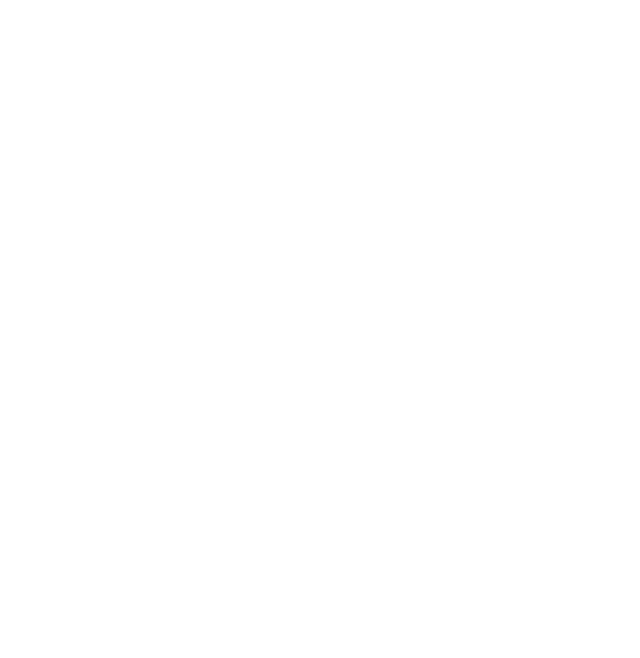
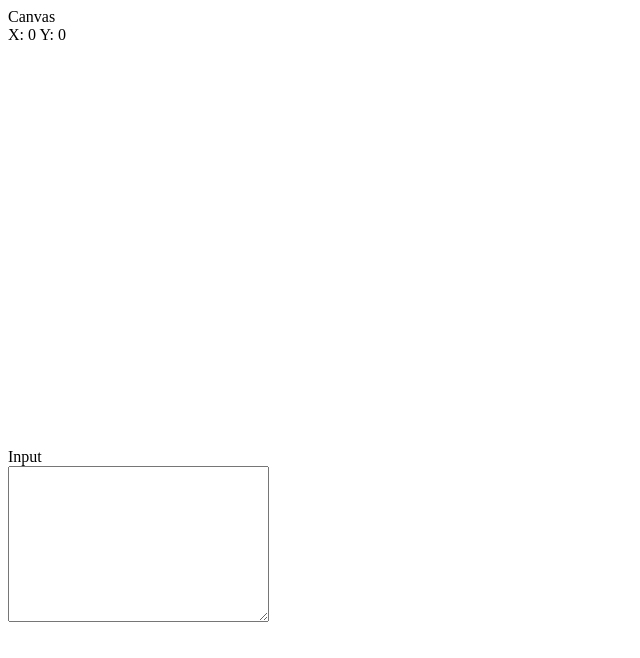
Before and after one commit to dowellkin/turtle, a plain HTML site: page index.html in a window 1280 px wide. Shown: the whole page, without its empty margins (0-640 px from the left). Drawn offline with Linux system fonts and the light colour scheme.

Commit message:
prototype of index.html. Just markup.

```diff
--- a/index.html
+++ b/index.html
@@ -6,6 +6,21 @@
 	<title>turtle</title>
 </head>
 <body>
+	<div class="wrapper">
+		<div class="canvas--wrapper">
+			<div class="title">
+				<div class="canvas--title">Canvas</div>
+				<div class="canvas--coord">X: <span class="X">0</span> Y: <span class="Y">0</span></div>
+			</div>
+			<canvas class="canvas" width=400 height="400"></canvas>
+		</div>
 
+		<div class="text-aria--wrapper">
+			<div class="title">
+				<div class="text-aria--title">Input</div>
+			</div>
+			<textarea name="input" id="input" cols="30" rows="10"></textarea>
+		</div>
+	</div>
 </body>
 </html>
```
